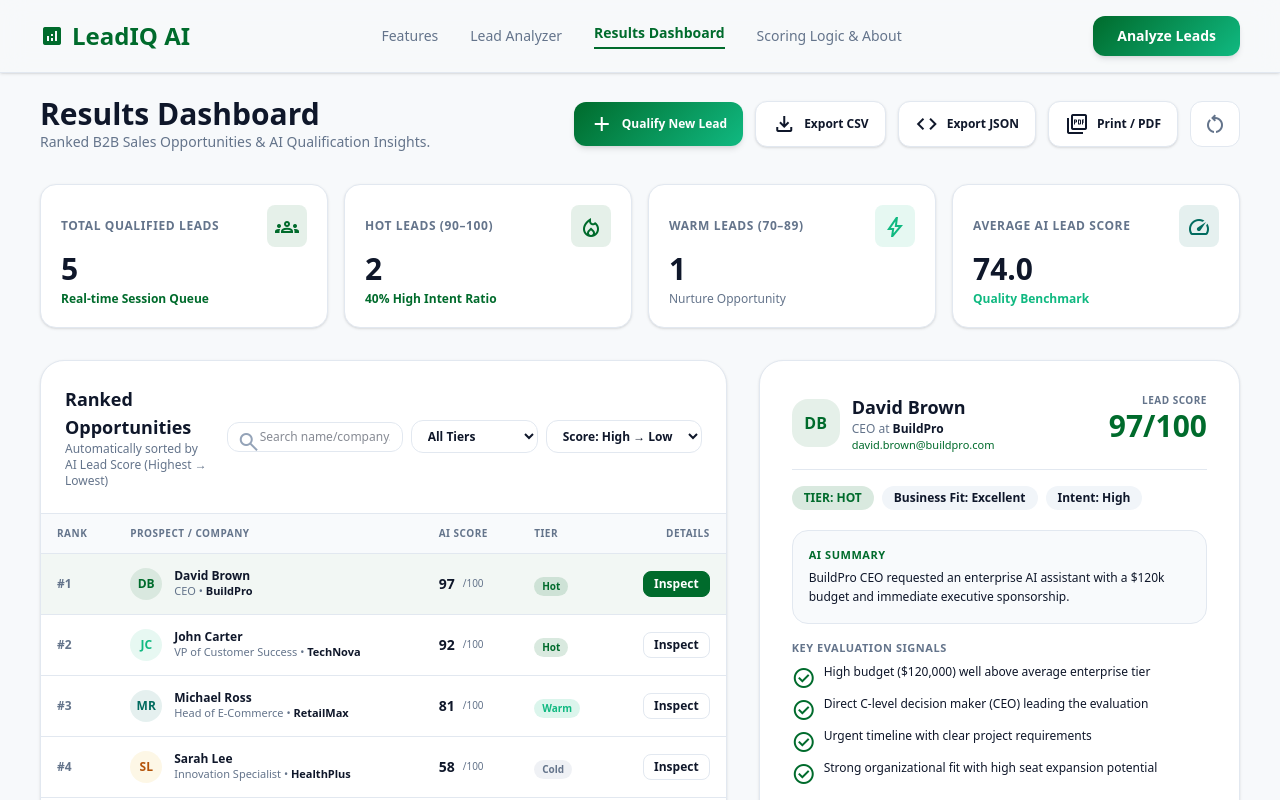
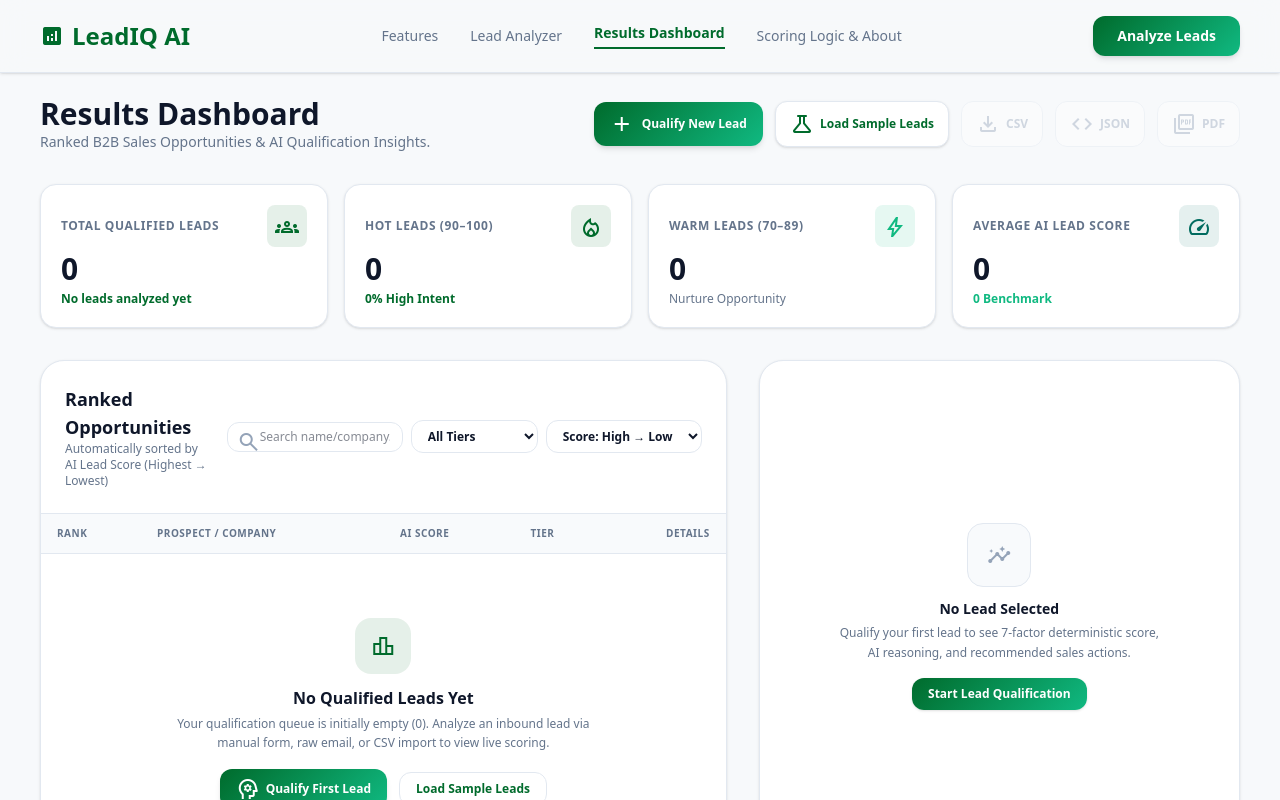
Before and after one commit to bikram73/LeadIQ_AI, a React (Vite) app: page / in a window 1280 px wide. Both pictures are taken after a click on the button "Results Dashboard". Shown: the top 800 px of the page. Built offline with nearby package versions, Linux system fonts and the light colour scheme.

Commit message:
first commit

```diff
--- a/src/App.tsx
+++ b/src/App.tsx
@@ -1,4 +1,4 @@
-import React, { useState } from 'react';
+import React, { useState, useEffect } from 'react';
 import { NavTab, Lead } from './types';
 import { SAMPLE_PRD_LEADS } from './data/sampleLeads';
 import { rankLeads } from './services/scoringEngine';
@@ -9,9 +9,34 @@ import { LeadAnalyzerScreen } from './components/LeadAnalyzerScreen';
 import { DashboardScreen } from './components/DashboardScreen';
 import { ScoringLogicScreen } from './components/ScoringLogicScreen';
 
+const STORAGE_KEY = 'leadiq_ai_leads_store_v1';
+
 export default function App() {
   const [activeTab, setActiveTab] = useState<NavTab>('home');
-  const [leads, setLeads] = useState<Lead[]>(() => rankLeads(SAMPLE_PRD_LEADS));
+  const [leads, setLeads] = useState<Lead[]>(() => {
+    try {
+      const saved = localStorage.getItem(STORAGE_KEY);
+      if (saved) {
+        const parsed = JSON.parse(saved);
+        if (Array.isArray(parsed) && parsed.length > 0) {
+          return rankLeads(parsed);
+        }
+      }
+    } catch {
+      // Storage unavailable or invalid
+    }
+    // Initially empty - 0 leads until analyzed by user
+    return [];
+  });
+
+  // Sync to localStorage whenever leads change
+  useEffect(() => {
+    try {
+      localStorage.setItem(STORAGE_KEY, JSON.stringify(leads));
+    } catch (e) {
+      console.warn('Failed to save leads to localStorage', e);
+    }
+  }, [leads]);
 
   const handleNavigate = (tab: NavTab) => {
     setActiveTab(tab);
@@ -32,7 +57,16 @@ export default function App() {
     });
   };
 
-  const handleResetLeads = () => {
+  const handleClearLeads = () => {
+    setLeads([]);
+    try {
+      localStorage.removeItem(STORAGE_KEY);
+    } catch {
+      // ignore
+    }
+  };
+
+  const handleLoadDemoLeads = () => {
     setLeads(rankLeads(SAMPLE_PRD_LEADS));
   };
 
@@ -56,7 +90,8 @@ export default function App() {
             leads={leads}
             onNavigate={handleNavigate}
             onAddLead={handleAddLead}
-            onResetLeads={handleResetLeads}
+            onResetLeads={handleClearLeads}
+            onLoadDemoLeads={handleLoadDemoLeads}
           />
         )}
 
--- a/src/components/DashboardScreen.tsx
+++ b/src/components/DashboardScreen.tsx
@@ -1,22 +1,33 @@
-import React, { useState } from 'react';
-import { Lead, NavTab, LeadTier } from '../types';
+import React, { useState, useEffect } from 'react';
+import { Lead, NavTab } from '../types';
 
 interface DashboardScreenProps {
   leads: Lead[];
   onNavigate: (tab: NavTab) => void;
   onAddLead: (lead: Lead) => void;
   onResetLeads: () => void;
+  onLoadDemoLeads?: () => void;
 }
 
 export const DashboardScreen: React.FC<DashboardScreenProps> = ({
   leads,
   onNavigate,
   onResetLeads,
+  onLoadDemoLeads,
 }) => {
-  const [selectedLead, setSelectedLead] = useState<Lead>(leads[0] || null);
+  const [selectedLead, setSelectedLead] = useState<Lead | null>(leads[0] || null);
   const [filterTier, setFilterTier] = useState<string>('ALL');
   const [sortBy, setSortBy] = useState<'highest' | 'lowest'>('highest');
   const [searchQuery, setSearchQuery] = useState<string>('');
+
+  // Keep selectedLead synchronized with leads list
+  useEffect(() => {
+    if (leads.length === 0) {
+      setSelectedLead(null);
+    } else if (!selectedLead || !leads.some((l) => l.id === selectedLead.id)) {
+      setSelectedLead(leads[0]);
+    }
+  }, [leads, selectedLead]);
 
   // Filter & sort leads
   const filteredLeads = leads
@@ -94,6 +105,7 @@ export const DashboardScreen: React.FC<DashboardScreenProps> = ({
   };
 
   const handleExportJson = () => {
+    if (leads.length === 0) return;
     const dataStr = 'data:text/json;charset=utf-8,' + encodeURIComponent(JSON.stringify(leads, null, 2));
     const downloadAnchor = document.createElement('a');
     downloadAnchor.setAttribute('href', dataStr);
@@ -104,6 +116,7 @@ export const DashboardScreen: React.FC<DashboardScreenProps> = ({
   };
 
   const handleExportPdf = () => {
+    if (leads.length === 0) return;
     window.print();
   };
 
@@ -118,7 +131,7 @@ export const DashboardScreen: React.FC<DashboardScreenProps> = ({
           </p>
         </div>
 
-        <div className="flex flex-wrap items-center gap-3">
+        <div className="flex flex-wrap items-center gap-2 sm:gap-3">
           <button
             onClick={() => onNavigate('analyzer')}
             className="primary-gradient text-white px-4 py-2.5 rounded-xl font-bold text-xs shadow-md hover:opacity-90 transition-all flex items-center gap-2 cursor-pointer"
@@ -127,37 +140,66 @@ export const DashboardScreen: React.FC<DashboardScreenProps> = ({
             Qualify New Lead
           </button>
 
+          {onLoadDemoLeads && (
+            <button
+              onClick={onLoadDemoLeads}
+              title="Load 5 PRD Benchmark Sample Leads"
+              className="px-3.5 py-2.5 bg-white border border-[#E2E8F0] rounded-xl text-xs font-bold text-[#006b2c] hover:bg-[#006b2c]/5 shadow-sm transition-colors flex items-center gap-1.5 cursor-pointer"
+            >
+              <span className="material-symbols-outlined text-base">science</span>
+              Load Sample Leads
+            </button>
+          )}
+
           <button
             onClick={handleExportCsv}
-            className="px-4 py-2.5 bg-white border border-[#E2E8F0] rounded-xl text-xs font-bold text-[#0F172A] hover:bg-[#F8FAFC] shadow-sm transition-colors flex items-center gap-2 cursor-pointer"
+            disabled={leads.length === 0}
+            className={`px-3.5 py-2.5 bg-white border rounded-xl text-xs font-bold transition-colors flex items-center gap-1.5 ${
+              leads.length === 0
+                ? 'opacity-40 cursor-not-allowed border-[#E2E8F0] text-[#94A3B8]'
+                : 'border-[#E2E8F0] text-[#0F172A] hover:bg-[#F8FAFC] shadow-sm cursor-pointer'
+            }`}
           >
             <span className="material-symbols-outlined text-base">download</span>
-            Export CSV
+            CSV
           </button>
 
           <button
             onClick={handleExportJson}
-            className="px-4 py-2.5 bg-white border border-[#E2E8F0] rounded-xl text-xs font-bold text-[#0F172A] hover:bg-[#F8FAFC] shadow-sm transition-colors flex items-center gap-2 cursor-pointer"
+            disabled={leads.length === 0}
+            className={`px-3.5 py-2.5 bg-white border rounded-xl text-xs font-bold transition-colors flex items-center gap-1.5 ${
+              leads.length === 0
+                ? 'opacity-40 cursor-not-allowed border-[#E2E8F0] text-[#94A3B8]'
+                : 'border-[#E2E8F0] text-[#0F172A] hover:bg-[#F8FAFC] shadow-sm cursor-pointer'
+            }`}
           >
             <span className="material-symbols-outlined text-base">code</span>
-            Export JSON
+            JSON
           </button>
 
           <button
             onClick={handleExportPdf}
-            className="px-4 py-2.5 bg-white border border-[#E2E8F0] rounded-xl text-xs font-bold text-[#0F172A] hover:bg-[#F8FAFC] shadow-sm transition-colors flex items-center gap-2 cursor-pointer"
+            disabled={leads.length === 0}
+            className={`px-3.5 py-2.5 bg-white border rounded-xl text-xs font-bold transition-colors flex items-center gap-1.5 ${
+              leads.length === 0
+                ? 'opacity-40 cursor-not-allowed border-[#E2E8F0] text-[#94A3B8]'
+                : 'border-[#E2E8F0] text-[#0F172A] hover:bg-[#F8FAFC] shadow-sm cursor-pointer'
+            }`}
           >
             <span className="material-symbols-outlined text-base">picture_as_pdf</span>
-            Print / PDF
+            PDF
           </button>
 
+          {leads.length > 0 && (
             <button
               onClick={onResetLeads}
-            title="Reset to PRD benchmark dataset"
-            className="px-3 py-2.5 bg-white border border-[#E2E8F0] rounded-xl text-xs font-semibold text-[#64748B] hover:bg-[#F8FAFC] transition-colors cursor-pointer"
+              title="Clear all stored session leads (Reset to 0)"
+              className="px-3 py-2.5 bg-white border border-[#FCA5A5] text-[#DC2626] rounded-xl text-xs font-semibold hover:bg-[#FEF2F2] transition-colors flex items-center gap-1 cursor-pointer"
             >
-            <span className="material-symbols-outlined text-base">restart_alt</span>
+              <span className="material-symbols-outlined text-base">delete_sweep</span>
+              Clear All
             </button>
+          )}
         </div>
       </div>
 
@@ -173,7 +215,9 @@ export const DashboardScreen: React.FC<DashboardScreenProps> = ({
             </span>
           </div>
           <h3 className="text-3xl font-extrabold text-[#0F172A]">{totalLeads}</h3>
-          <p className="text-xs font-semibold text-[#006b2c] mt-1">Real-time Session Queue</p>
+          <p className="text-xs font-semibold text-[#006b2c] mt-1">
+            {totalLeads > 0 ? 'Active in Browser Storage' : 'No leads analyzed yet'}
+          </p>
         </div>
 
         <div className="bg-white p-5 rounded-2xl border border-[#E2E8F0] shadow-sm">
@@ -187,7 +231,7 @@ export const DashboardScreen: React.FC<DashboardScreenProps> = ({
           </div>
           <h3 className="text-3xl font-extrabold text-[#0F172A]">{hotLeadsCount}</h3>
           <p className="text-xs text-[#006b2c] font-bold mt-1">
-            {totalLeads > 0 ? Math.round((hotLeadsCount / totalLeads) * 100) : 0}% High Intent Ratio
+            {totalLeads > 0 ? `${Math.round((hotLeadsCount / totalLeads) * 100)}% High Intent Ratio` : '0% High Intent'}
           </p>
         </div>
 
@@ -201,7 +245,9 @@ export const DashboardScreen: React.FC<DashboardScreenProps> = ({
             </span>
           </div>
           <h3 className="text-3xl font-extrabold text-[#0F172A]">{warmLeadsCount}</h3>
-          <p className="text-xs text-[#64748B] mt-1">Nurture Opportunity</p>
+          <p className="text-xs text-[#64748B] mt-1">
+            {totalLeads > 0 ? `${Math.round((warmLeadsCount / totalLeads) * 100)}% Nurture Pipeline` : 'Nurture Opportunity'}
+          </p>
         </div>
 
         <div className="bg-white p-5 rounded-2xl border border-[#E2E8F0] shadow-sm">
@@ -214,7 +260,9 @@ export const DashboardScreen: React.FC<DashboardScreenProps> = ({
             </span>
           </div>
           <h3 className="text-3xl font-extrabold text-[#0F172A]">{avgScore}</h3>
-          <p className="text-xs text-[#10B981] font-semibold mt-1">Quality Benchmark</p>
+          <p className="text-xs text-[#10B981] font-semibold mt-1">
+            {totalLeads > 0 ? 'Deterministic 7-Factor Avg' : '0 Benchmark'}
+          </p>
         </div>
       </div>
 
@@ -354,8 +402,39 @@ export const DashboardScreen: React.FC<DashboardScreenProps> = ({
                   })
                 ) : (
                   <tr>
-                    <td colSpan={5} className="py-12 text-center text-xs text-[#64748B]">
-                      No leads matching filter criteria.
+                    <td colSpan={5} className="py-16 text-center">
+                      <div className="max-w-md mx-auto flex flex-col items-center">
+                        <div className="w-14 h-14 bg-[#006b2c]/10 text-[#006b2c] rounded-2xl flex items-center justify-center mb-3">
+                          <span className="material-symbols-outlined text-2xl">leaderboard</span>
+                        </div>
+                        <h4 className="text-base font-bold text-[#0F172A] mb-1">
+                          {leads.length === 0 ? 'No Qualified Leads Yet' : 'No Matching Leads'}
+                        </h4>
+                        <p className="text-xs text-[#64748B] leading-relaxed mb-4">
+                          {leads.length === 0
+                            ? 'Your qualification queue is initially empty (0). Analyze an inbound lead via manual form, raw email, or CSV import to view live scoring.'
+                            : 'Try adjusting your tier filter or search keywords.'}
+                        </p>
+                        {leads.length === 0 && (
+                          <div className="flex flex-wrap items-center justify-center gap-3">
+                            <button
+                              onClick={() => onNavigate('analyzer')}
+                              className="primary-gradient text-white px-4 py-2 rounded-xl text-xs font-bold shadow-md hover:opacity-90 transition-all flex items-center gap-1.5 cursor-pointer"
+                            >
+                              <span className="material-symbols-outlined text-sm">psychology</span>
+                              Qualify First Lead
+                            </button>
+                            {onLoadDemoLeads && (
+                              <button
+                                onClick={onLoadDemoLeads}
+                                className="px-4 py-2 bg-white border border-[#E2E8F0] text-[#006b2c] rounded-xl text-xs font-bold hover:bg-[#F8FAFC] transition-colors cursor-pointer"
+                              >
+                                Load Sample Leads
+                              </button>
+                            )}
+                          </div>
+                        )}
+                      </div>
                     </td>
                   </tr>
                 )}
@@ -464,14 +543,7 @@ export const DashboardScreen: React.FC<DashboardScreenProps> = ({
                   <div className="bg-[#006b5f] h-full" style={{ width: `${(selectedLead.factorBreakdown.decisionMaker / 15) * 100}%` }} />
                 </div>
               </div>
-            </div>
-          ) : (
-            <div className="py-12 text-center text-xs text-[#64748B]">
-              Select a lead from the queue to inspect details.
-            </div>
-          )}
 
-          {selectedLead && (
               <div className="pt-6 border-t border-[#E2E8F0] mt-6 flex gap-3">
                 <button
                   onClick={() => alert(`Contacting ${selectedLead.fullName} at ${selectedLead.company}...`)}
@@ -480,6 +552,27 @@ export const DashboardScreen: React.FC<DashboardScreenProps> = ({
                   Execute Action ({selectedLead.nextAction})
                 </button>
               </div>
+            </div>
+          ) : (
+            <div className="py-16 text-center flex flex-col items-center justify-center my-auto">
+              <div className="w-16 h-16 bg-[#F8FAFC] border border-[#E2E8F0] text-[#94A3B8] rounded-2xl flex items-center justify-center mb-3">
+                <span className="material-symbols-outlined text-3xl">insights</span>
+              </div>
+              <h4 className="text-sm font-bold text-[#0F172A] mb-1">No Lead Selected</h4>
+              <p className="text-xs text-[#64748B] max-w-xs leading-relaxed mb-4">
+                {leads.length === 0
+                  ? 'Qualify your first lead to see 7-factor deterministic score, AI reasoning, and recommended sales actions.'
+                  : 'Click on any lead in the table to inspect its 7-factor evaluation breakdown.'}
+              </p>
+              {leads.length === 0 && (
+                <button
+                  onClick={() => onNavigate('analyzer')}
+                  className="px-4 py-2 primary-gradient text-white rounded-xl text-xs font-bold shadow-sm hover:opacity-90 transition-all cursor-pointer"
+                >
+                  Start Lead Qualification
+                </button>
+              )}
+            </div>
           )}
         </div>
       </div>
```
Also changed, not shown: 1 other file (tests, documents, lock files or other folders). Lines whose indentation alone changed are shown as unchanged.
